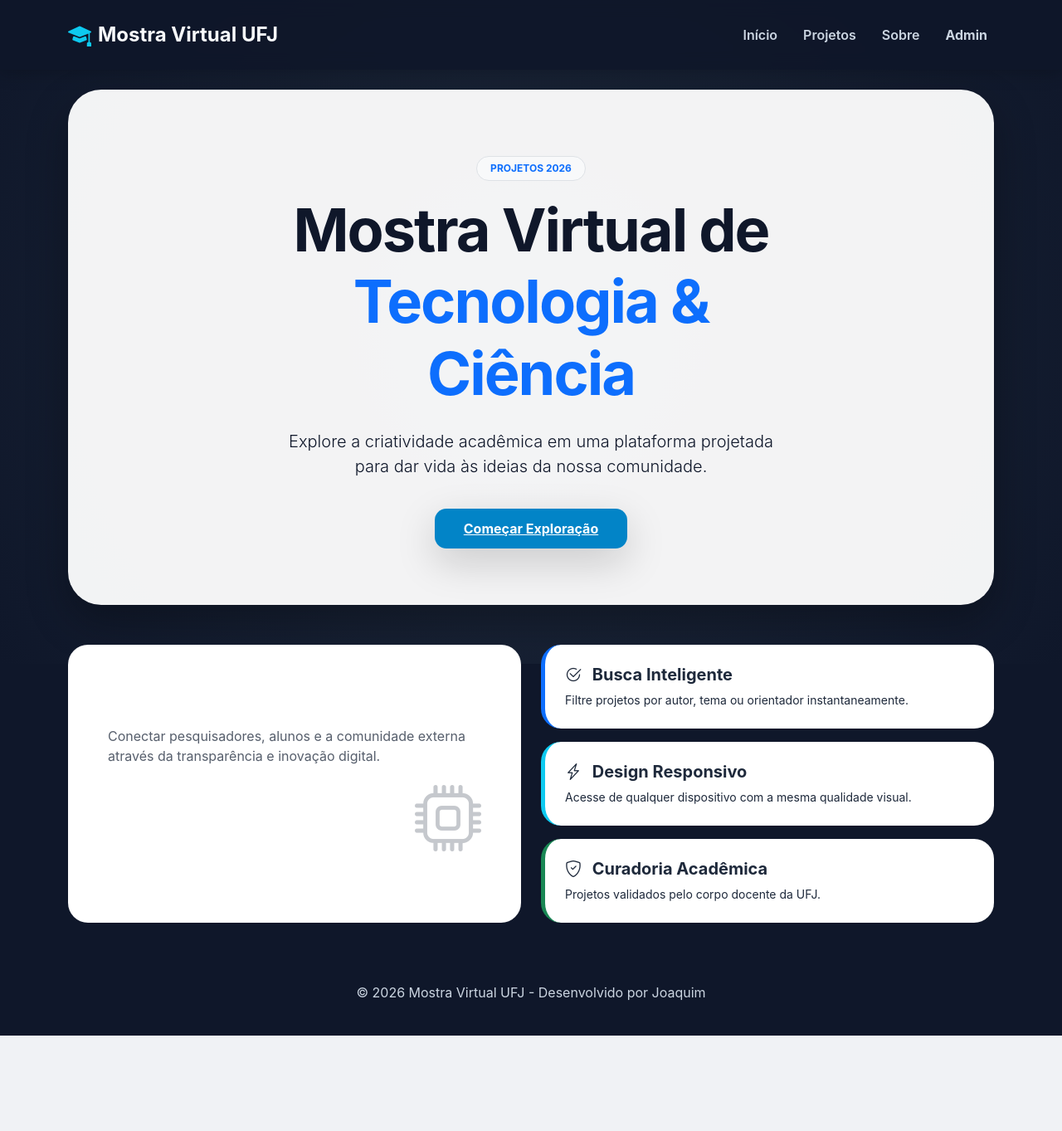
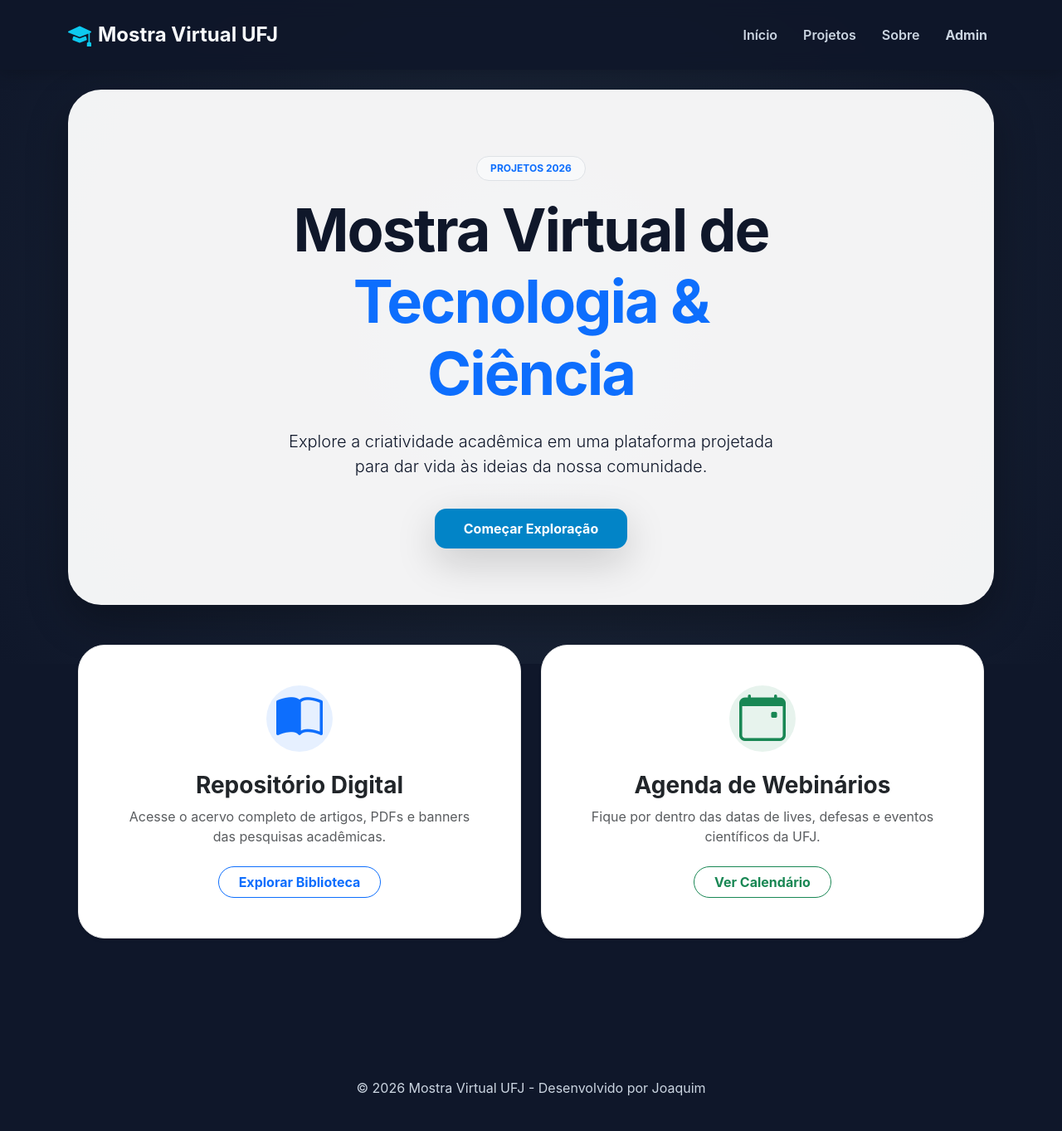
Before and after one commit to joaquimcaetano-creator/project-gallery-django, a Django app: page / in a window 1280 px wide. Shown: the whole page at 83% size. Before the commit the page ends 1248 px from the top, so only its background shows below. Run offline with Django 5.2, Linux system fonts and the light colour scheme.

Commit message:
finalização do sistema de projetos, correção de rotas e interface interativa

```diff
--- a/mostra/templates/mostra/detalhe.html
+++ b/mostra/templates/mostra/detalhe_projeto.html
@@ -1,4 +1,6 @@
-{% extends 'mostra/base.html' %}
+<h1>PÁGINA NOVA DO JOAQUIM</h1>
+
+    {% extends 'mostra/base.html' %}
 
 {% block content %}
 <style>
--- a/mostra/templates/mostra/home.html
+++ b/mostra/templates/mostra/home.html
@@ -9,32 +9,56 @@
             <p class="lead text-muted mb-5 px-md-5">
                 Explore a criatividade acadêmica em uma plataforma projetada para dar vida às ideias da nossa comunidade.
             </p>
-            <a href="{% url 'projetos' %}" class="btn-main shadow-lg">Começar Exploração</a>
+            <a href="{% url 'projetos' %}" class="btn-main shadow-lg text-decoration-none">Começar Exploração</a>
         </div>
     </div>
 </div>
 
-<div class="row g-4">
-    <div class="col-md-6">
-        <div class="card p-5 h-100 bg-tech-card text-white">
-            <h3 class="fw-bold mb-3">Nossa Missão</h3>
-            <p class="opacity-75">Conectar pesquisadores, alunos e a comunidade externa através da transparência e inovação digital.</p>
-            <i class="bi bi-cpu display-1 opacity-25 text-end d-block"></i>
+<div class="container my-5 pb-5">
+    <div class="row g-4 justify-content-center">
+
+        <div class="col-md-6">
+            <a href="{% url 'projetos' %}" class="text-decoration-none">
+                <div class="p-5 bg-white rounded-5 shadow-sm border h-100 text-center custom-card-hover">
+                    <div class="icon-circle bg-primary-light mb-4 mx-auto">
+                        <i class="bi bi-book-half display-4 text-primary"></i>
+                    </div>
+                    <h3 class="fw-bold text-dark">Repositório Digital</h3>
+                    <p class="text-muted">Acesse o acervo completo de artigos, PDFs e banners das pesquisas acadêmicas.</p>
+                    <span class="btn btn-outline-primary rounded-pill px-4 mt-2 fw-bold">Explorar Biblioteca</span>
+                </div>
+            </a>
         </div>
-    </div>
-    <div class="col-md-6">
-        <div class="card p-4 mb-3 border-start border-primary border-5">
-            <h5 class="fw-bold"><i class="bi bi-check2-circle me-2"></i> Busca Inteligente</h5>
-            <p class="small text-muted mb-0">Filtre projetos por autor, tema ou orientador instantaneamente.</p>
+
+        <div class="col-md-6">
+            <a href="#" class="text-decoration-none">
+                <div class="p-5 bg-white rounded-5 shadow-sm border h-100 text-center custom-card-hover">
+                    <div class="icon-circle bg-success-light mb-4 mx-auto">
+                        <i class="bi bi-calendar-event display-4 text-success"></i>
+                    </div>
+                    <h3 class="fw-bold text-dark">Agenda de Webinários</h3>
+                    <p class="text-muted">Fique por dentro das datas de lives, defesas e eventos científicos da UFJ.</p>
+                    <span class="btn btn-outline-success rounded-pill px-4 mt-2 fw-bold">Ver Calendário</span>
+                </div>
+            </a>
         </div>
-        <div class="card p-4 mb-3 border-start border-info border-5">
-            <h5 class="fw-bold"><i class="bi bi-lightning-charge me-2"></i> Design Responsivo</h5>
-            <p class="small text-muted mb-0">Acesse de qualquer dispositivo com a mesma qualidade visual.</p>
-        </div>
-        <div class="card p-4 border-start border-success border-5">
-            <h5 class="fw-bold"><i class="bi bi-shield-check me-2"></i> Curadoria Acadêmica</h5>
-            <p class="small text-muted mb-0">Projetos validados pelo corpo docente da UFJ.</p>
-        </div>
+
     </div>
 </div>
+
+<style>
+    .bg-primary-light { background-color: rgba(13, 110, 253, 0.1); width: 80px; height: 80px; display: flex; align-items: center; justify-content: center; border-radius: 50%; }
+    .bg-success-light { background-color: rgba(25, 135, 84, 0.1); width: 80px; height: 80px; display: flex; align-items: center; justify-content: center; border-radius: 50%; }
+
+    .custom-card-hover {
+        transition: all 0.4s ease;
+        border: 1px solid #eee !important;
+    }
+
+    .custom-card-hover:hover {
+        transform: translateY(-10px);
+        box-shadow: 0 15px 30px rgba(0,0,0,0.1) !important;
+        border-color: #0284c7 !important;
+    }
+</style>
 {% endblock %}
--- a/mostra/views.py
+++ b/mostra/views.py
@@ -22,7 +22,7 @@ def projetos(request):
 
 def detalhe(request, id):
     projeto = get_object_or_404(Projeto, id=id)
-    return render(request, 'mostra/detalhe.html', {'projeto': projeto})
+    return render(request, 'mostra/detalhe_projeto.html', {'projeto': projeto})
 
 def sobre(request):
     return render(request, 'mostra/sobre.html')
```
Also changed, not shown: mostra/templates/mostra/projetos.html (+35 -15 lines).
